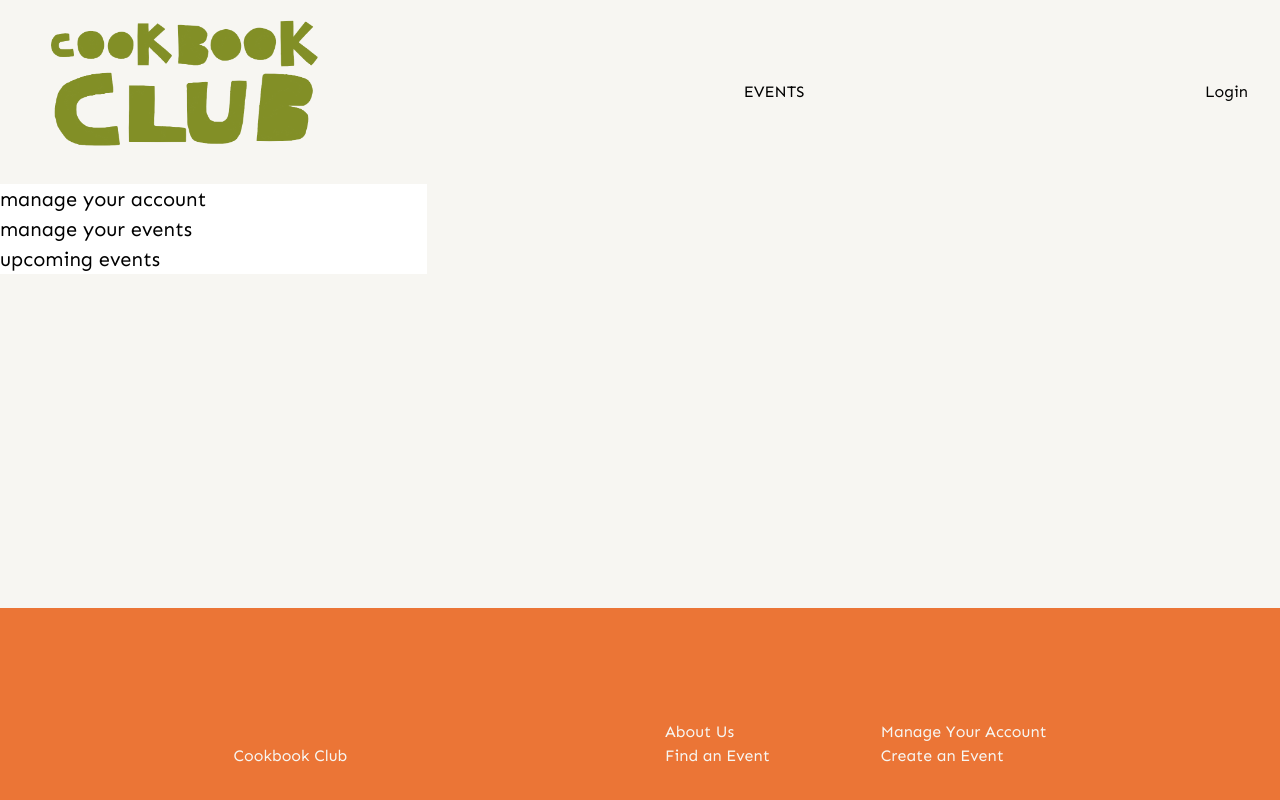
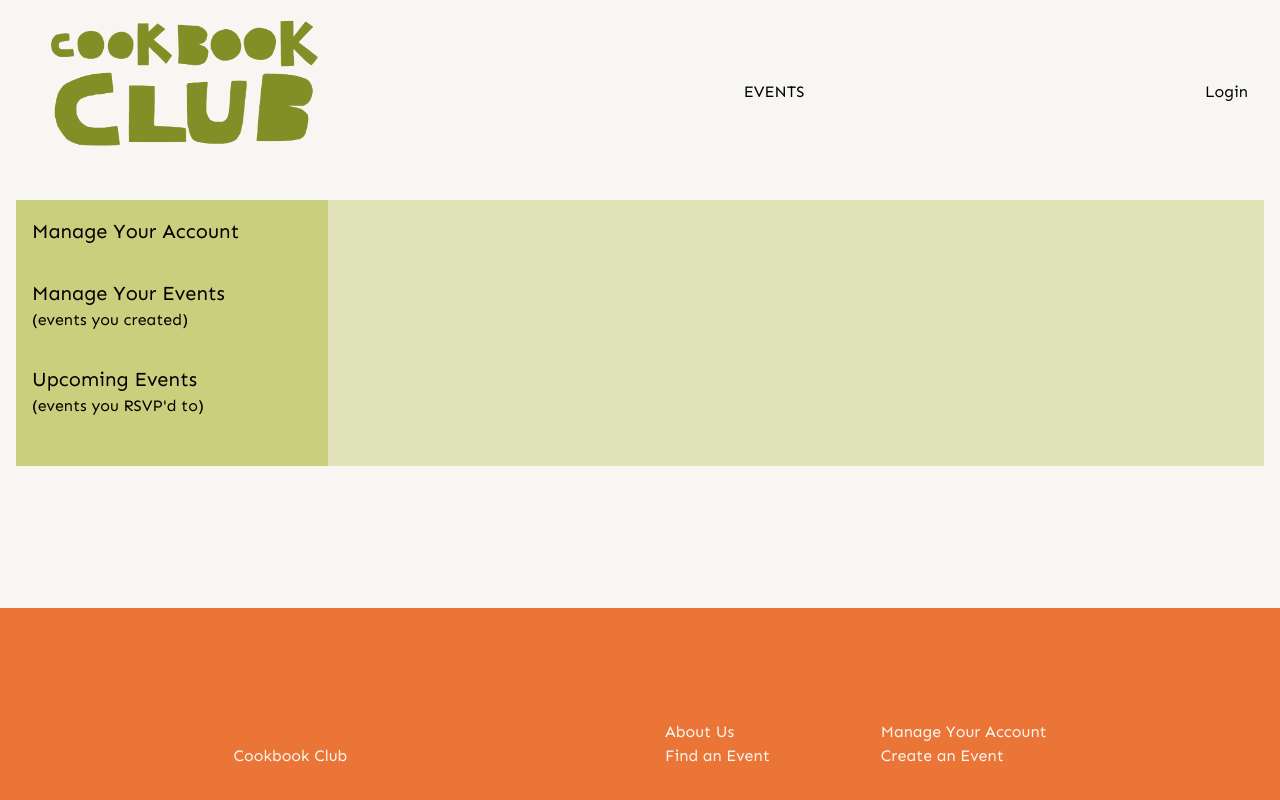
Before and after one commit to hellosamm/cookbook-club-app, a React (Vite) app in the folder frontend/: page /profile in a window 1280 px wide. Built offline with nearby package versions, Linux system fonts and the light colour scheme.

Commit message:
updated UI for profile tabs

```diff
--- a/frontend/src/components/Home.jsx
+++ b/frontend/src/components/Home.jsx
@@ -13,7 +13,7 @@ const Home = () => {
             <p>friendship</p>
           </div>
           <button
-            className="mt-5 text-sm md:text-l lg:text-xl text-[#828F25] rounded-[1.5625rem] border-[3px] border-[#828F25] bg-[#FBF9EC] px-6 py-2 "
+            className="mt-5 text-sm md:text-l lg:text-xl text-[#828F25] rounded-[1.5625rem] border-[3px] border-[#828F25] bg-[#F7F6F2] px-6 py-2 "
             onClick={() => navigate("/AllEvents")}
           >
             find an event near you
--- a/frontend/src/components/Profile.jsx
+++ b/frontend/src/components/Profile.jsx
@@ -9,18 +9,26 @@ const initialMessageState = "";
 const Profile = () => {
   return (
     <div className={styles.fullPage}>
-      <div className={styles.leftColumn}>
-        <Link to="/profile/manageAccount">
-          <h2>manage your account</h2>
-        </Link>
-        <Link to="/profile/manageEvents">
-          <h2>manage your events</h2>
-        </Link>
-        <Link to="/profile/upcomingEvents">
-          <h2>upcoming events</h2>
-        </Link>
+      <div className={styles.header}>
+        <div className={styles.tab}>
+          <Link to="/profile/manageAccount" className={styles.tab}>
+            <h2>Manage Your Account</h2>
+          </Link>
+        </div>
+        <div className={styles.tab}>
+          <Link to="/profile/manageEvents" className={styles.tab}>
+            <h2>Manage Your Events</h2>
+            <p>(events you created)</p>
+          </Link>
+        </div>
+        <div className={styles.tab}>
+          <Link to="/profile/upcomingEvents">
+            <h2>Upcoming Events</h2>
+            <p>(events you RSVP'd to)</p>
+          </Link>
+        </div>
       </div>
-      <div>
+      <div className={styles.body}>
         <Outlet />
       </div>
     </div>
--- a/frontend/src/pages/events/AllEvents.jsx
+++ b/frontend/src/pages/events/AllEvents.jsx
@@ -23,7 +23,7 @@ const AllEvents = () => {
       <Link to={`/${event.title.replace(/\s+/g, "-")}/event/${event.id}`}>
         <div>
           <div className={styles.imageContainer}></div>
-          <div className={styles.individualEvents}>
+          <div className={styles.individualEvent}>
             <div>
               <p className={styles.title}>{event.title}</p>
             </div>
--- a/frontend/src/pages/events/UserCreatedEvents.jsx
+++ b/frontend/src/pages/events/UserCreatedEvents.jsx
@@ -2,6 +2,7 @@ import React, { useEffect, useState } from "react";
 import { Link } from "react-router-dom";
 import { viewAllEventsApi } from "../../apis/events";
 import useAuth from "../../hooks/useAuth";
+import styles from "../../style/ManageEvents.module.css";
 
 export default function UserCreatedEvents() {
   const [events, setEvents] = useState([]);
@@ -27,16 +28,16 @@ export default function UserCreatedEvents() {
     <div id={event} key={event}>
       <Link to={`/${event.title.replace(/\s+/g, "-")}/event/${event.id}`}>
         <div>
-          <div className="image-container"></div>
-          <div className="individual-event">
-            <div className="event-name">
-              <p className="title">{event.title}</p>
+          <div className={styles.imageContainer}></div>
+          <div className={styles.individualEvent}>
+            <div>
+              <p className={styles.title}>{event.title}</p>
             </div>
-            <div className="date-time">
+            <div className={styles.dateTime}>
               <p>thursday, month 9th | 4:30 pm</p>
             </div>
             <p>{event.location}</p>
-            <p className="attending">6 attending</p>
+            <p className={styles.attending}>6 attending</p>
           </div>
         </div>
       </Link>
@@ -50,10 +51,11 @@ export default function UserCreatedEvents() {
   );
 
   return (
-    <div>
-      <h1>manage your events</h1>
-      <div>
-        <div>{userCreatedEvents.length > 0 ? displayEvents : noEvents}</div>
+    <div className={styles.fullPage}>
+      {/* <h1>events you created</h1> */}
+
+      <div className={styles.allEvents}>
+        {userCreatedEvents.length > 0 ? displayEvents : noEvents}
       </div>
     </div>
   );
--- a/frontend/src/pages/events/ViewUpcomingEvents.jsx
+++ b/frontend/src/pages/events/ViewUpcomingEvents.jsx
@@ -2,6 +2,7 @@ import React, { useState, useEffect } from "react";
 import { showUserEvents } from "../../apis/attendees";
 import useAuth from "../../hooks/useAuth";
 import { Link } from "react-router-dom";
+import styles from "../../style/ManageEvents.module.css";
 
 const ViewUpcomingEvents = () => {
   const { authToken } = useAuth();
@@ -21,16 +22,16 @@ const ViewUpcomingEvents = () => {
     <div id={event.id} key={event.id}>
       <Link to={`/${event.title.replace(/\s+/g, "-")}/event/${event.id}`}>
         <div>
-          <div className="image-container"></div>
-          <div className="individual-event">
+          <div className={styles.imageContainer}></div>
+          <div className={styles.individualEvent}>
             <div className="event-name">
-              <p className="title">{event.title}</p>
+              <p className={styles.title}>{event.title}</p>
             </div>
-            <div className="date-time">
+            <div className={styles.dateTime}>
               <p>thursday, month 9th | 4:30 pm</p>
             </div>
             <p>{event.location}</p>
-            <p className="attending">6 attending</p>
+            <p className={styles.attending}>6 attending</p>
           </div>
         </div>
       </Link>
@@ -51,7 +52,7 @@ const ViewUpcomingEvents = () => {
     //     <p>event date</p>
     //   </div>
     // </div>
-    <div>
+    <div className={styles.fullPage}>
       <h1>your upcoming events</h1>
       {<div>{allEvents.length > 0 ? allEvents : noEvents}</div>}
     </div>
--- /dev/null
+++ b/frontend/src/style/ManageEvents.module.css
@@ -0,0 +1,29 @@
+.fullPage {
+  margin: 2rem;
+  padding: 2rem 2.5rem;
+  border-radius: 15px;
+}
+
+.individualEvent {
+  background: white;
+  border-radius: 0rem 0rem 1rem 1rem;
+  padding: 1rem;
+}
+
+.imageContainer {
+  border-radius: 1rem 1rem 0rem 0rem;
+  width: 100%;
+  height: 10rem;
+  background-color: lightgrey;
+}
+
+.dateTime {
+  display: flex;
+}
+
+.allEvents {
+  display: grid;
+  grid-template-columns: repeat(3, 1fr);
+  column-gap: 50px;
+  row-gap: 20px;
+}
--- a/frontend/src/style/Profile.module.css
+++ b/frontend/src/style/Profile.module.css
@@ -1,12 +1,30 @@
 .fullPage {
   display: grid;
-  grid-template-columns: 1fr 2fr;
+  grid-template-columns: 1fr 3fr;
+  margin: 1rem;
+  background: ;
 }
 
-.leftColumn {
-  background: white;
+.header {
+  padding: 1rem;
+  background-color: #c9cf7c;
 }
 
-.leftColumn h2 {
+.header h2 {
   font-size: 20px;
 }
+
+.body {
+  background-color: #e0e3b8;
+}
+.title {
+  font-weight: 500;
+}
+
+.attending {
+  margin-top: 1rem;
+}
+
+.tab {
+  margin-bottom: 2rem;
+}
```
